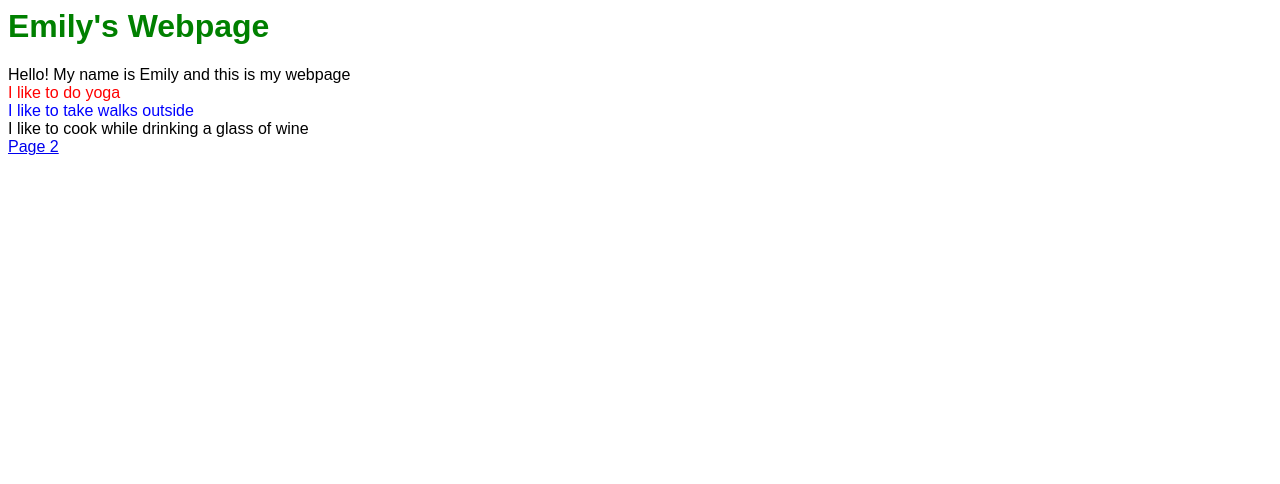
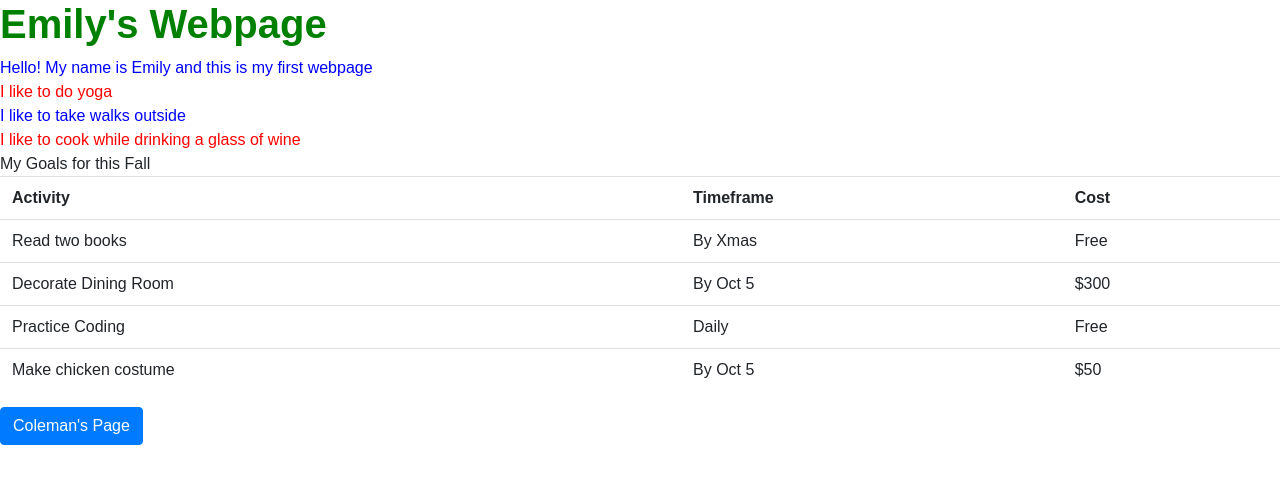
Before and after one commit to ewoodwalter/html-example, a plain HTML site: page index.html in a window 1280 px wide. Drawn offline with nearby package versions, Linux system fonts and the light colour scheme.

Commit message:
added second table and button

```diff
--- a/index.html
+++ b/index.html
@@ -3,24 +3,87 @@
         <title>
             My First Webpage
         </title>
+        <link rel="stylesheet" href="https://stackpath.bootstrapcdn.com/bootstrap/4.1.3/css/bootstrap.min.css" integrity="sha384-MCw98/SFnGE8fJT3GXwEOngsV7Zt27NXFoaoApmYm81iuXoPkFOJwJ8ERdknLPMO" crossorigin="anonymous">
         <link rel="stylesheet" href="main.css">
     </head>
     <body id="app">
         <h1 class="green-text bold-text">
             Emily's Webpage
         </h1>
-        Hello! My name is Emily and this is my webpage
+        <div class="blue-text">
+            Hello! My name is Emily and this is my first webpage
+        </div>
         <div class="red-text">
             I like to do yoga
         </div>
         <div class="blue-text">
             I like to take walks outside
         </div>
-        <div>
+        <div class="red-text">
             I like to cook while drinking a glass of wine
         </div>
-        <a href="page2.html">
-            Page 2
+        <section>
+            My Goals for this Fall
+            <table class="table">
+                <tr>
+                    <th>
+                        Activity
+                    </th>
+                    <th>
+                        Timeframe
+                    </th>
+                    <th>
+                        Cost
+                    </th>
+                </tr>
+                <tr>
+                    <td>
+                        Read two books
+                    </td>
+                    <td>
+                        By Xmas
+                    </td>
+                    <td>
+                        Free
+                    </td>
+                </tr>
+                <tr>
+                    <td>
+                        Decorate Dining Room
+                    </td>
+                    <td>
+                        By Oct 5
+                    </td>
+                    <td>
+                        $300
+                    </td>
+                </tr>
+                <tr>
+                    <td>
+                        Practice Coding
+                    </td>
+                    <td>
+                        Daily
+                    </td>
+                    <td>
+                        Free
+                    </td>
+                    <tr>
+                        <td>
+                            Make chicken costume
+                        </td>
+                        <td>
+                            By Oct 5
+                        </td>
+                        <td>
+                            $50
+                        </td>
+                    </tr>
+                </tr>
+            </table>
+        </section>
+        <a href="page2.html" class="btn btn-primary">
+            Coleman's Page
         </a>
     </body>
 </html>
```
Also changed, not shown: page2.html (+25 -3 lines).
